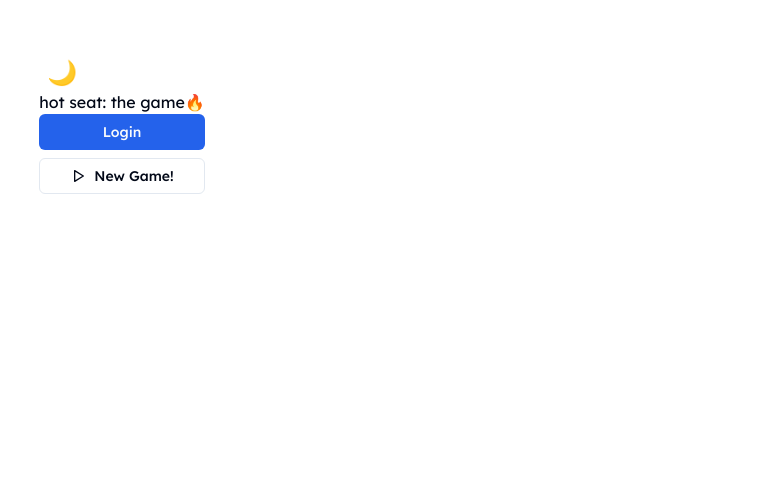
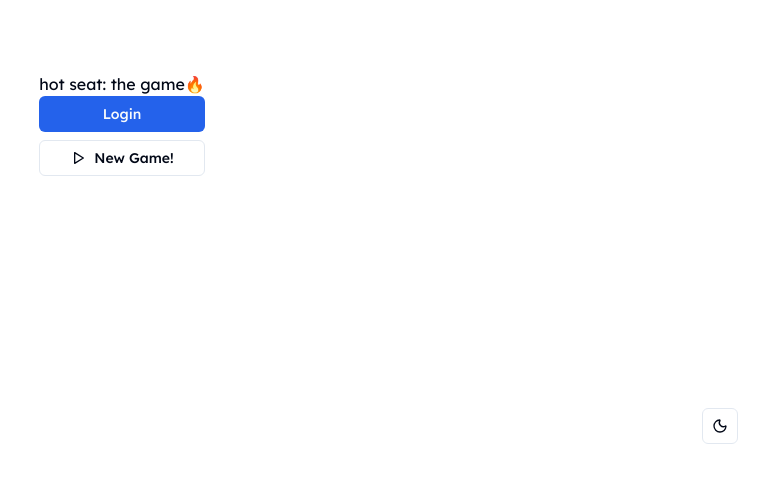
Before and after one commit to sablexis/hotseat, a Next.js app: page / in a window 1280 px wide. Shown: the part 276-756 px from the top of the page, without its empty margins (518-1280 px from the left). Built offline with nearby package versions, Linux system fonts and the light colour scheme; no server answers; a web font is replaced by a local one.

Commit message:
:lipstick: updated ui for theme toggle

```diff
--- a/src/app/page.js
+++ b/src/app/page.js
@@ -15,9 +15,12 @@ const Home = async () => {
 
   return(
     <section className={styles.Home}>
+      <div className="fixed bottom-20 right-6 z-50">
+        <ThemeToggle />
+      </div>
+
       <div className="firstPage">
         <meta name="viewport" content="initial-scale=1, width=device-width" />
-        <ThemeToggle />
         <div className="content-wrapper">
           <h2 className="title">
           hot seat: the game
--- a/src/components/ThemeToggle.jsx
+++ b/src/components/ThemeToggle.jsx
@@ -1,13 +1,23 @@
 "use client"
 
 import { useTheme } from "./ui/theme-provider";
+import { Moon, Sun } from "lucide-react"
+import { Button } from "@/components/ui/button"
 
 export default function ThemeToggle() {
   const { theme, toggleTheme } = useTheme();
 
   return (
-    <button
-      onClick={toggleTheme}
+    <Button variant="outline" size="icon" onClick={toggleTheme}>
+
+      {theme === "dark" ? (
+        <Sun className="h-[1.2rem] w-[1.2rem] scale-100 rotate-0 transition-all dark:scale-0 dark:-rotate-90" />
+      ) : (
+        <Moon className="h-[1.2rem] w-[1.2rem] scale-100 rotate-0 transition-all dark:scale-0 dark:-rotate-90" />
+      )}
+
+    </Button>
+    /*
       aria-label="toggle theme"
       style={{
         background: "none",
@@ -16,8 +26,6 @@ export default function ThemeToggle() {
         fontSize: 24,
         marginLeft: 8,
       }}
-    >
-      {theme === "dark" ? "🌞" : "🌙"}
-    </button>
+      */
   );
 }
```
